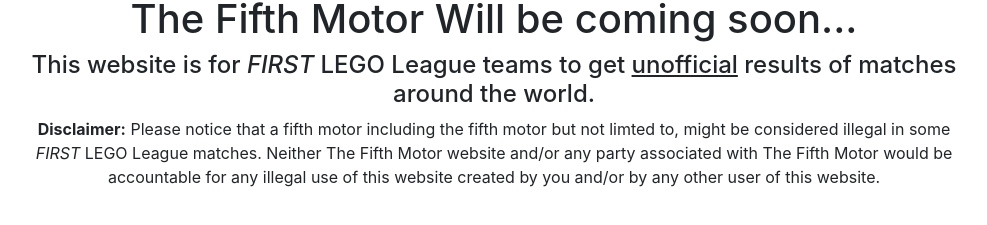
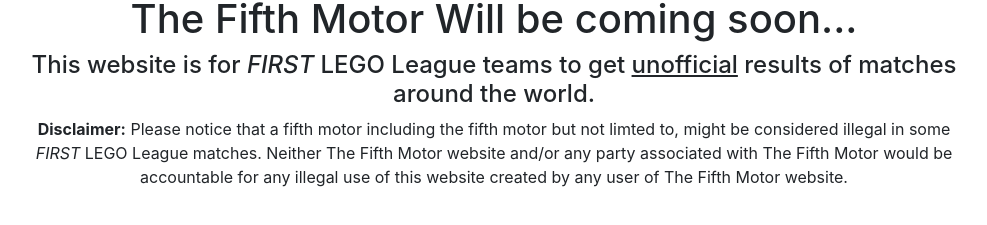
Before and after one commit to TheFifthMotor/thefifthmotor.github.io, a plain HTML site: page index.html in a window 1280 px wide. Shown: the part 405-630 px from the top of the page, without its empty margins (146-1133 px from the left). Drawn offline with Linux system fonts and the light colour scheme.

Commit message:
Update index.html

```diff
--- a/index.html
+++ b/index.html
@@ -22,7 +22,7 @@
         <b>Disclaimer:</b> Please notice that a fifth motor including the fifth motor but not limted to,
         might be considered illegal in some <em>FIRST</em> LEGO League matches. Neither The Fifth Motor website
         and/or any party associated with The Fifth Motor would be accountable for any illegal use of this website
-        created by you and/or by any other user of this website.
+        created by any user of The Fifth Motor website.
     </p>
 </div>
 </body>
```
